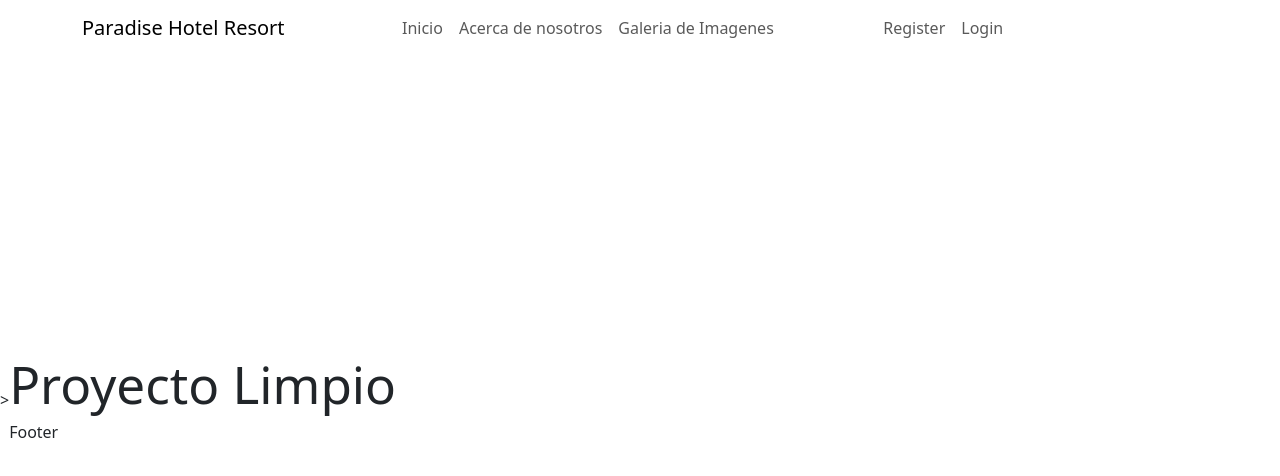
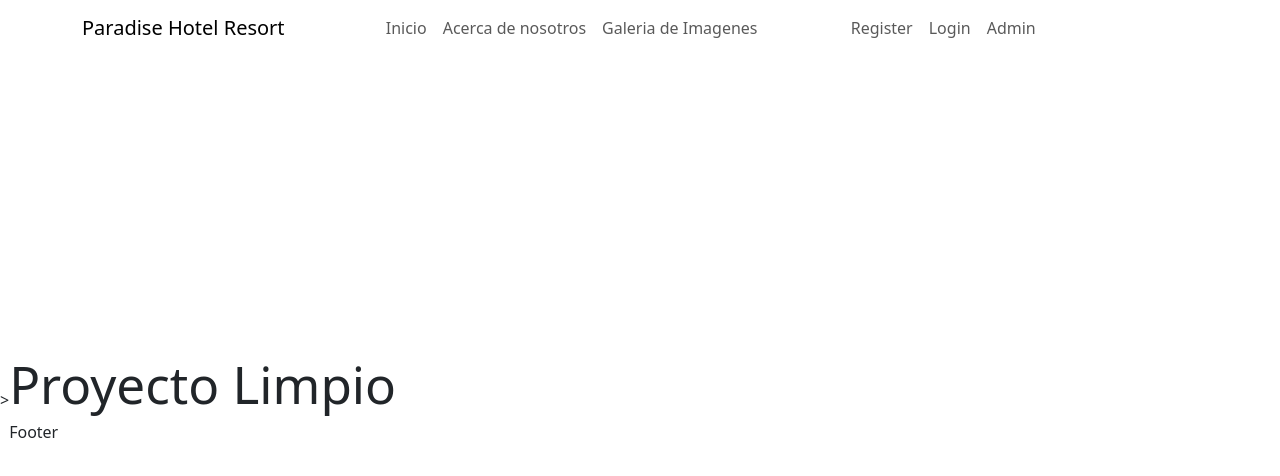
Before and after one commit to Lucianocabelloo/Frontend-ProyectoFinal-3, a React (Vite) app: page / in a window 1280 px wide. Shown: the top 476 px of the page. Built offline with nearby package versions, Linux system fonts and the light colour scheme.

Commit message:
Se agrego: Admin

```diff
--- a/src/components/common/Menu.jsx
+++ b/src/components/common/Menu.jsx
@@ -20,6 +20,7 @@ const Menu = () => {
         <Nav className='d-flex flex-row justify-content-evenly'>
         <Nav.Link href="#home">Register</Nav.Link>
           <Nav.Link href="#link">Login</Nav.Link>
+          <Nav.Link href="#link">Admin</Nav.Link>
         </Nav>
       </Navbar.Collapse>
     </Container>
```
